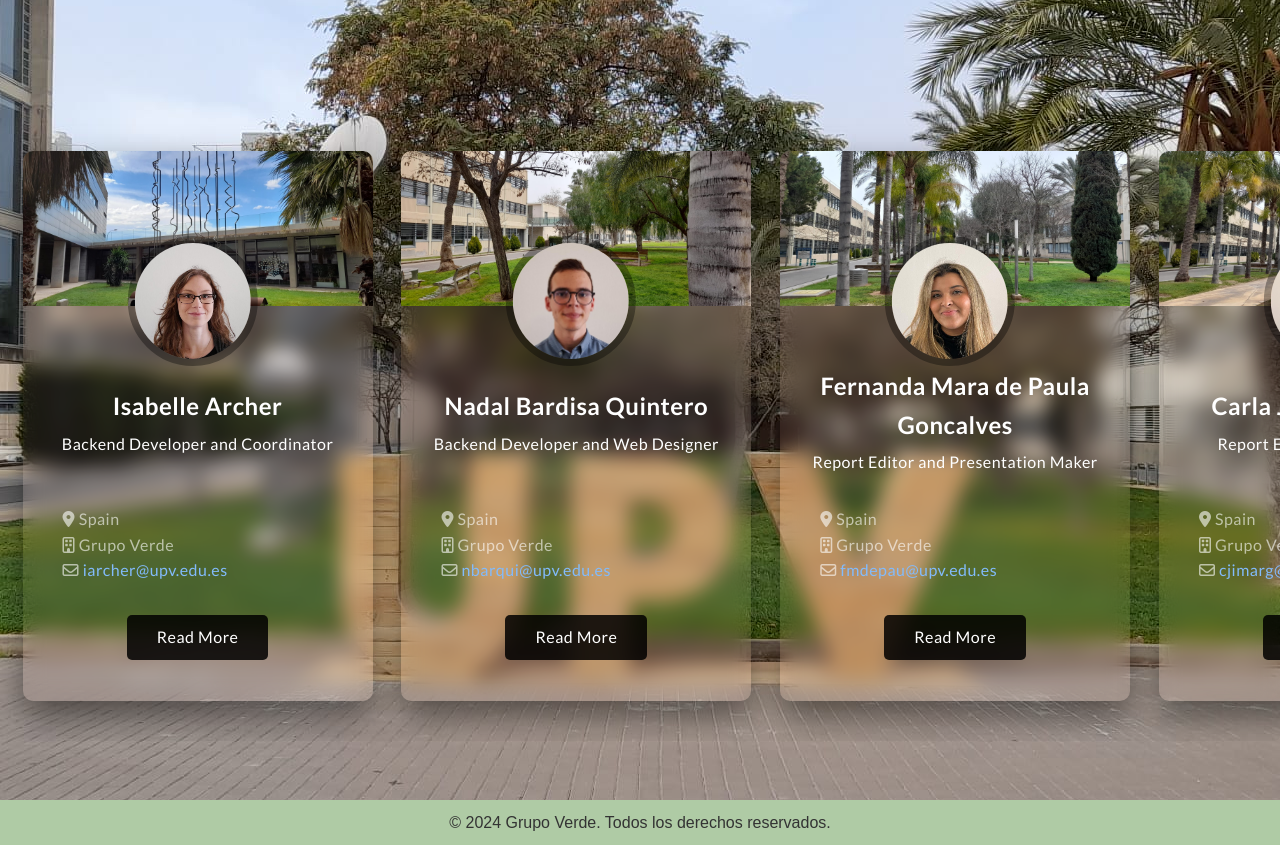
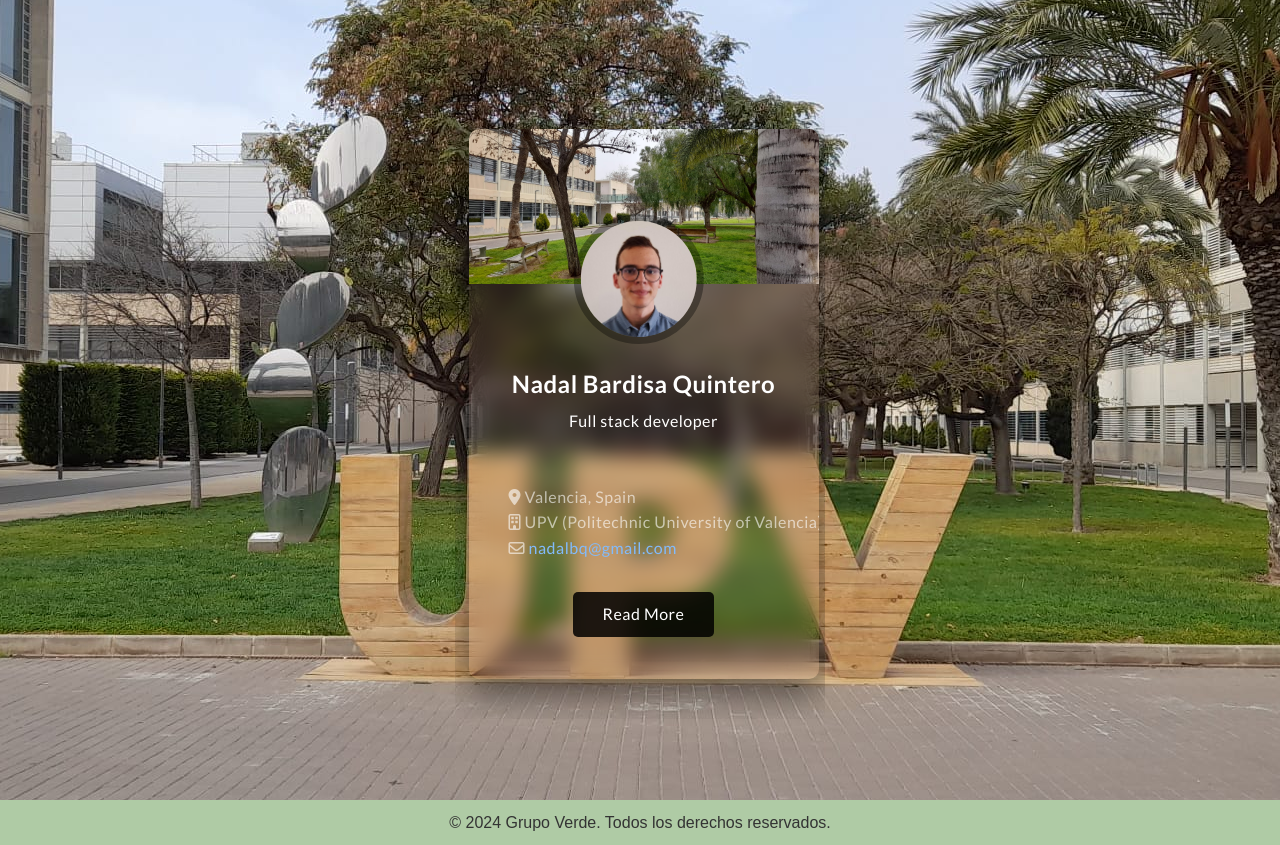
Before and after one commit to NadalBQ/inventory_management_app, a Flask app: page /aboutus in a window 1280 px wide. Shown: the part 117-962 px from the top of the page. Run offline with Flask 3, Linux system fonts and the light colour scheme; some libraries are stand-ins or nearby versions.

Commit message:
erased other people, updated own card

```diff
--- a/templates/aboutus.html
+++ b/templates/aboutus.html
@@ -22,31 +22,6 @@
 
         <section class="aboutusSection">
             <div class="scrollable-wrapper">
-                <div class="container">
-                    <div class="card">
-                        <div class="card__top">
-                            <img src="/static/images/fondobiblio.jpg" alt="Sky"></img>
-                            <!--"../images/fondobiblio.jpg"-->
-                            <div class="profile__photo">
-                                <img src="/static/images/isabelleimage.jpg" alt="Profile Photo">
-                            </div>
-                        </div>
-
-                        <div class="card__content">
-                            <div class="names">
-                                <h2>Isabelle Archer</h2>
-                                <h3>Backend Developer and Coordinator</h3>
-                            </div>
-                            <div class="about">
-                                <p><span><i class="fas fa-map-marker-alt"></i></span>  Spain</p>
-                                <p><span><i class="far fa-building"></i></span>  Grupo Verde</p>
-                                <p><span><i class="far fa-envelope"></i></span><a href="mailto:iarcher@upv.edu.es"> iarcher@upv.edu.es</a></p>
-                                <a href={{ url_for('isabelle') }} class="button">Read More</a>
-                            </div>
-                        </div>
-                    </div>
-                </div>
-
 
 
                 <div class="container">
@@ -61,12 +36,12 @@
                         <div class="card__content">
                             <div class="names">
                                 <h2>Nadal Bardisa Quintero</h2>
-                                <h3>Backend Developer and Web Designer</h3>
+                                <h3>Full stack developer</h3>
                             </div>
                             <div class="about">
-                                <p><span><i class="fas fa-map-marker-alt"></i></span>  Spain</p>
-                                <p><span><i class="far fa-building"></i></span>  Grupo Verde</p>
-                                <p><span><i class="far fa-envelope"></i></span><a href="mailto:nbarqui@upv.edu.es"> nbarqui@upv.edu.es</a></p>
+                                <p><span><i class="fas fa-map-marker-alt"></i></span>  Valencia, Spain</p>
+                                <p><span><i class="far fa-building"></i></span>  UPV (Politechnic University of Valencia)</p>
+                                <p><span><i class="far fa-envelope"></i></span><a href="mailto:nbarqui@upv.edu.es"> nadalbq@gmail.com</a></p>
                                 <a href={{ url_for('nadal') }} class="button">Read More</a>
                             </div>
 
@@ -76,80 +51,6 @@
 
 
 
-                <div class="container">
-                    <div class="card">
-                        <div class="card__top">
-                            <img src="/static/images/fondocamino.jpg" alt="Sky">
-                            <div class="profile__photo">
-                                <img src="/static/images/fernandaimage.jpg" alt="Profile Photo">
-                            </div>
-                        </div>
-
-                        <div class="card__content">
-                            <div class="names">
-                                <h2>Fernanda Mara de Paula Goncalves</h2>
-                                <h3>Report Editor and Presentation Maker</h3>
-                            </div>
-                            <div class="about">
-                                <p><span><i class="fas fa-map-marker-alt"></i></span>  Spain</p>
-                                <p><span><i class="far fa-building"></i></span>  Grupo Verde</p>
-                                <p><span><i class="far fa-envelope"></i></span><a href="mailto:fmdepau@upv.edu.es"> fmdepau@upv.edu.es</a></p>
-                                <a href={{ url_for('fernanda') }} class="button">Read More</a>
-                            </div>
-                        </div>
-                    </div>
-                </div>
-
-
-
-                <div class="container">
-                    <div class="card">
-                        <div class="card__top">
-                            <img src="/static/images/fondocamino2.jpg" alt="Sky">
-                            <div class="profile__photo">
-                                <img src="/static/images/carlaimage.jpg" alt="Profile Photo">
-                            </div>
-                        </div>
-
-                        <div class="card__content">
-                            <div class="names">
-                                <h2>Carla Jimenez Argudo</h2>
-                                <h3>Report Editor and Data Analyst</h3>
-                            </div>
-                            <div class="about">
-                                <p><span><i class="fas fa-map-marker-alt"></i></span>  Spain</p>
-                                <p><span><i class="far fa-building"></i></span>  Grupo Verde</p>
-                                <p><span><i class="far fa-envelope"></i></span><a href="mailto:cjimarg@upv.edu.es"> cjimarg@upv.edu.es</a></p>
-                                <a href={{ url_for('carla') }} class="button">Read More</a>
-                            </div>
-                        </div>
-                    </div>
-                </div>
-
-
-
-                <div class="container">
-                    <div class="card">
-                        <div class="card__top">
-                            <img src="/static/images/fondocesped.jpg" alt="Sky">
-                            <div class="profile__photo">
-                                <img src="/static/images/michelleimage.jpg" alt="Profile Photo">
-                            </div>
-                        </div>
-                        <div class="card__content">
-                            <div class="names">
-                                <h2>Michele Alexandra Romero Calero</h2>
-                                <h3>Data Analyst and Presentation Maker</h3>
-                            </div>
-                            <div class="about">
-                                <p><span><i class="fas fa-map-marker-alt"></i></span>  Spain</p>
-                                <p><span><i class="far fa-building"></i></span>  Grupo Verde</p>
-                                <p><span><i class="far fa-envelope"></i></span><a href="mailto:maromcal@upv.edu.es"> maromcal@upv.edu.es</a></p>
-                                <a href={{ url_for('michele') }} class="button">Read More</a>
-                            </div>
-                        </div>
-                    </div>
-                </div>
             </div>
         </section>
 
```
